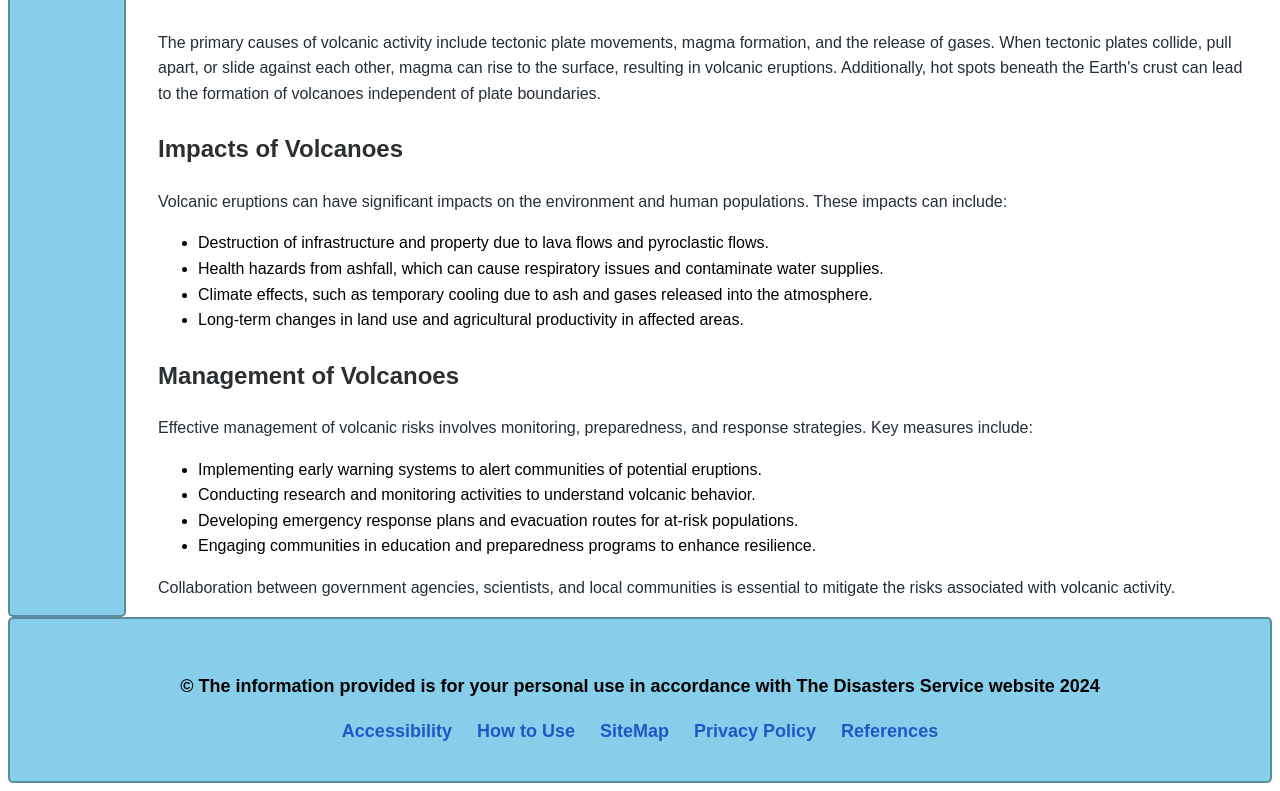
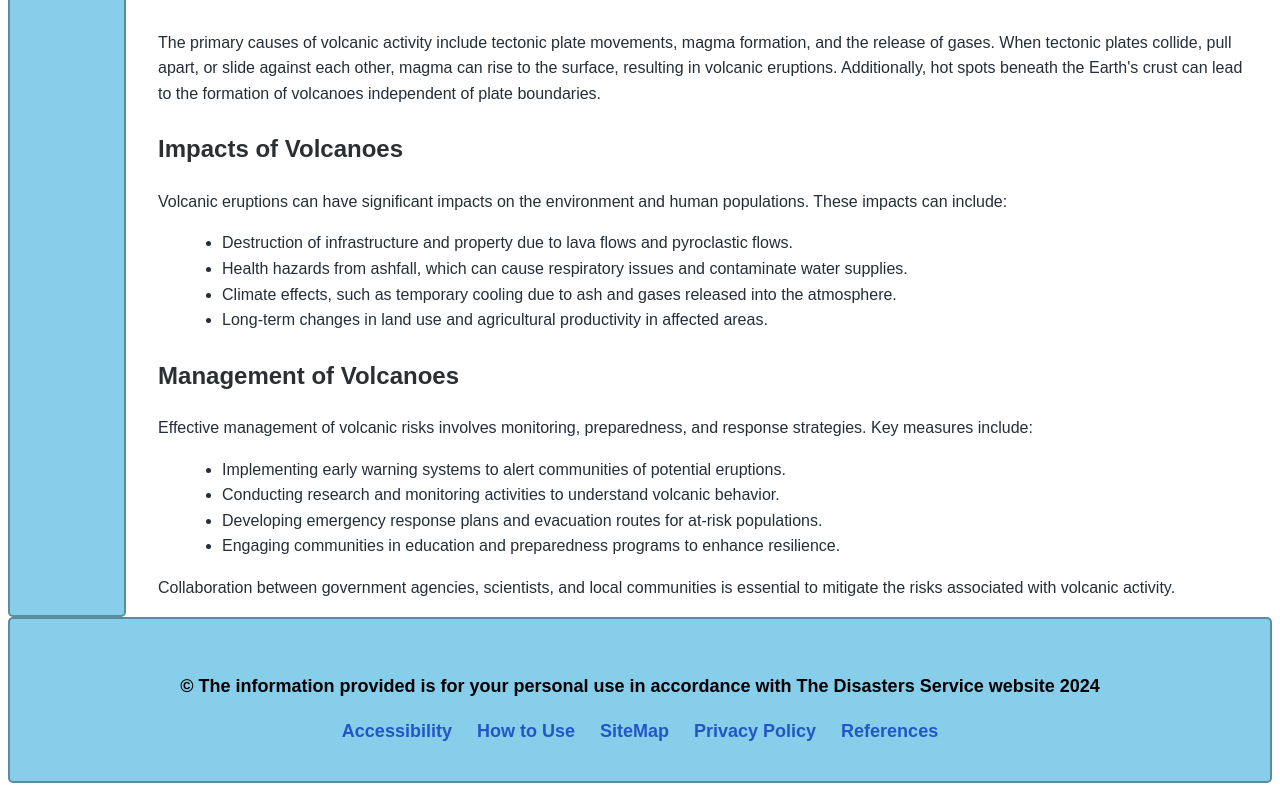
Before and after one commit to BIT-Studio-3/group-project-25-1-scade, a SvelteKit app in the folder disaster/disaster/: page /disasters/eruption/eruptionInfo in a window 1280 px wide. Shown: the part 738-1529 px from the top of the page. Built offline with nearby package versions, Linux system fonts and the light colour scheme.

Commit message:
left spacing for lists

```diff
--- a/disaster/disaster/src/routes/disasters/eruption/eruptionInfo/+page.svelte
+++ b/disaster/disaster/src/routes/disasters/eruption/eruptionInfo/+page.svelte
@@ -66,5 +66,9 @@
 
         color: #252e37;
     }
+    ul {
+        margin-left: 1.5rem;
+        color: #252e37;
+    }
 
   </style>
```
